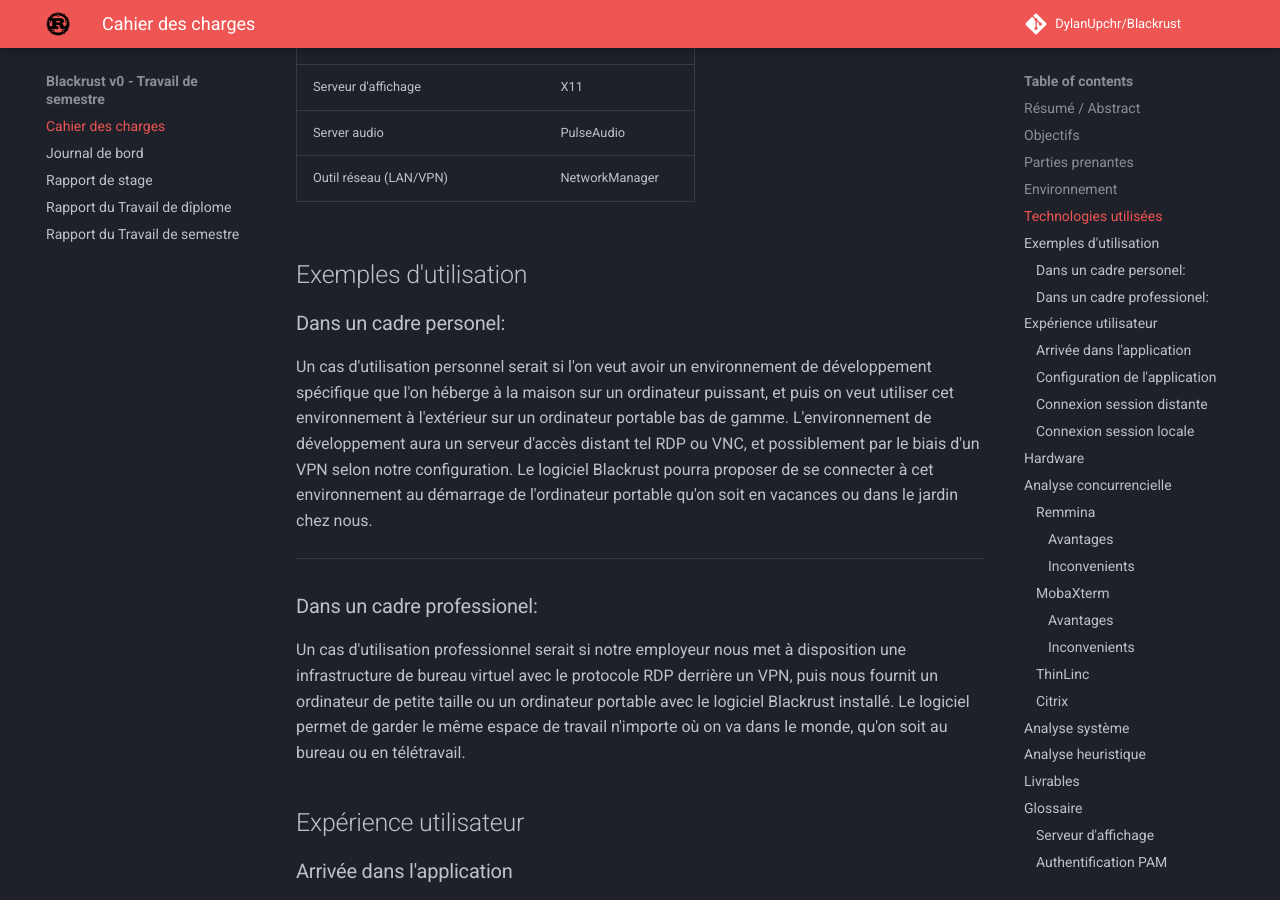
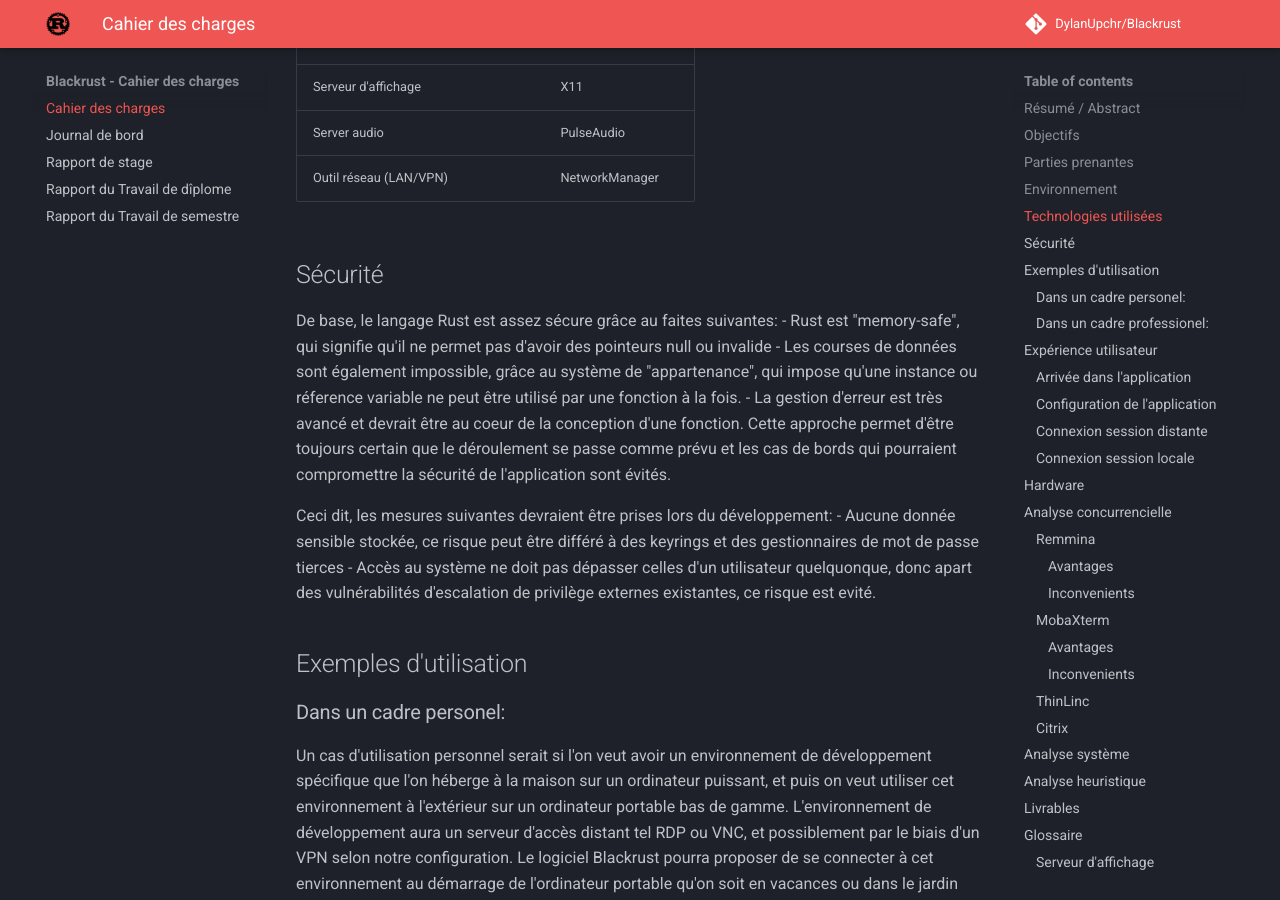
Before and after one commit to DylanUpchr/Blackrust, an MkDocs documentation site: the page built from docs/index.md, in a window 1280 px wide and 900 px high, scrolled down 2128 px. Built offline with MkDocs 1.6.1 and Material for MkDocs 9.7.7, drawn with Linux system fonts in a browser that asks for light colours; comment, search, counter and statistics services are not loaded; some of the changed text lies outside the part shown.

Commit message:
Finished CdC

```diff
--- a/docs/index.md
+++ b/docs/index.md
@@ -51,6 +51,16 @@
 | Serveur d'affichage | X11 |
 | Server audio | PulseAudio |
 | Outil réseau (LAN/VPN) | NetworkManager |
+
+## Sécurité
+De base, le langage Rust est assez sécure grâce au faites suivantes:
+- Rust est "memory-safe", qui signifie qu'il ne permet pas d'avoir des pointeurs null ou invalide
+- Les courses de données sont également impossible, grâce au système de "appartenance", qui impose qu'une instance ou réference variable ne peut être utilisé par une fonction à la fois.
+- La gestion d'erreur est très avancé et devrait être au coeur de la conception d'une fonction. Cette approche permet d'être toujours certain que le déroulement se passe comme prévu et les cas de bords qui pourraient compromettre la sécurité de l'application sont évités.
+
+Ceci dit, les mesures suivantes devraient être prises lors du développement:
+- Aucune donnée sensible stockée, ce risque peut être différé à des keyrings et des gestionnaires de mot de passe tierces
+- Accès au système ne doit pas dépasser celles d'un utilisateur quelquonque, donc apart des vulnérabilités d'escalation de privilège externes existantes, ce risque est evité.
 
 ## Exemples d'utilisation
 ### Dans un cadre personel:
--- a/mkdocs.yml
+++ b/mkdocs.yml
@@ -1,4 +1,4 @@
-site_name: Blackrust v0 - Travail de semestre
+site_name: Blackrust - Cahier des charges
 site_author: Dylan Upchurch
 copyright: Copyright &copy; 2021 Dylan Upchurch
 repo_url: https://github.com/DylanUpchr/Blackrust
@@ -14,3 +14,8 @@
 plugins:
     - with-pdf:
         cover_subtitle: Client léger polyvalent
+        exclude_pages:
+            - 'jdb'
+            - 'rapport_stage'
+            - 'rapport_tsem'
+            - 'rapport_td'
```
Also changed, not shown: other parts of docs/index.md (+1 -1 lines).
